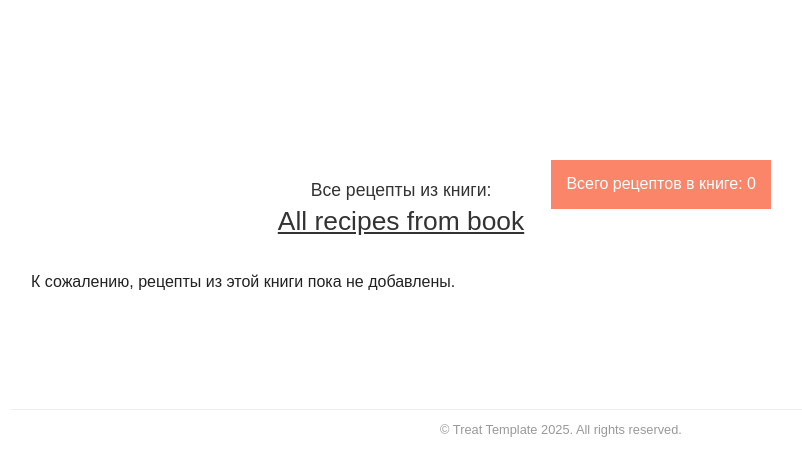
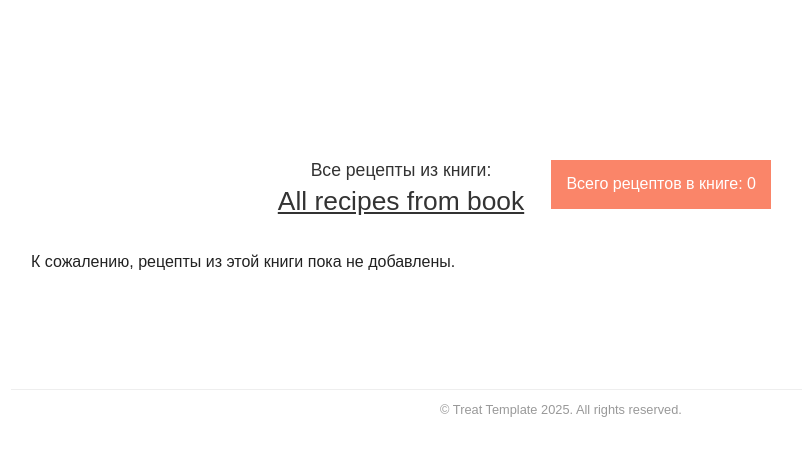
Before and after one commit to Helga1970/new-site, a Jekyll site: the page built from all-recipes-from-book.html, in a window 1280 px wide. Shown: the top 476 px of the page, without its empty margins (79-881 px from the left). Built offline with Jekyll 4.4.1, drawn with Linux system fonts in a browser that asks for light colours; nearby versions of some CDN libraries; some web fonts are replaced.

Commit message:
Update all-recipes-from-book.html

```diff
--- a/all-recipes-from-book.html
+++ b/all-recipes-from-book.html
@@ -21,8 +21,10 @@
                 <span class="book-name">{{ book_title_display }}</span>
             {% endif %}
         </h1>
-        <div class="book-info-plaque">
-            <span class="plaque-text">Всего рецептов в книге: {{ total_recipes }}</span>
+        <div class="book-info-plaque-container">
+            <div class="recipes-count-plaque">
+                <span class="plaque-text">Всего рецептов в книге: {{ total_recipes }}</span>
+            </div>
         </div>
     </div>
 
@@ -55,21 +57,23 @@
         padding: 20px;
     }
     .book-page-header {
+        display: flex;
+        flex-direction: column;
+        align-items: center;
+        margin-bottom: 30px;
         position: relative;
-        text-align: center;
-        margin-bottom: 30px;
-        padding-top: 20px;
     }
     .book-title-heading {
         font-size: 1.1em;
         font-weight: normal;
         margin: 0;
         color: #333;
+        text-align: center;
     }
     .book-title-heading .book-name {
         font-size: 1.5em;
-        font-weight: normal;
-        color: #333;
+        font-weight: normal; /* Убираем жирность */
+        color: inherit;
         display: block;
         margin-top: 5px;
         text-decoration: underline;
@@ -77,15 +81,18 @@
     .book-title-heading a.book-name {
         color: inherit;
     }
-    .book-info-plaque {
+    .book-info-plaque-container {
         position: absolute;
         top: 0;
         right: 0;
-        z-index: 10;
+        z-index: 10; /* Убедимся, что плашка находится поверх заголовка */
+    }
+    .recipes-count-plaque {
         background-color: #fa8569;
         color: white;
         padding: 10px 15px;
         display: inline-block;
+        text-align: center;
         white-space: nowrap;
         font-weight: normal;
     }
@@ -135,16 +142,14 @@
         color: #333;
     }
 
-    /* Адаптивность */
+    /* Адаптивность для мобильных устройств */
     @media (max-width: 768px) {
         .book-page-header {
-            display: flex;
             flex-direction: column;
             align-items: center;
             position: static;
-            padding-top: 0;
         }
-        .book-info-plaque {
+        .book-info-plaque-container {
             position: static;
             margin-top: 20px;
         }
```
